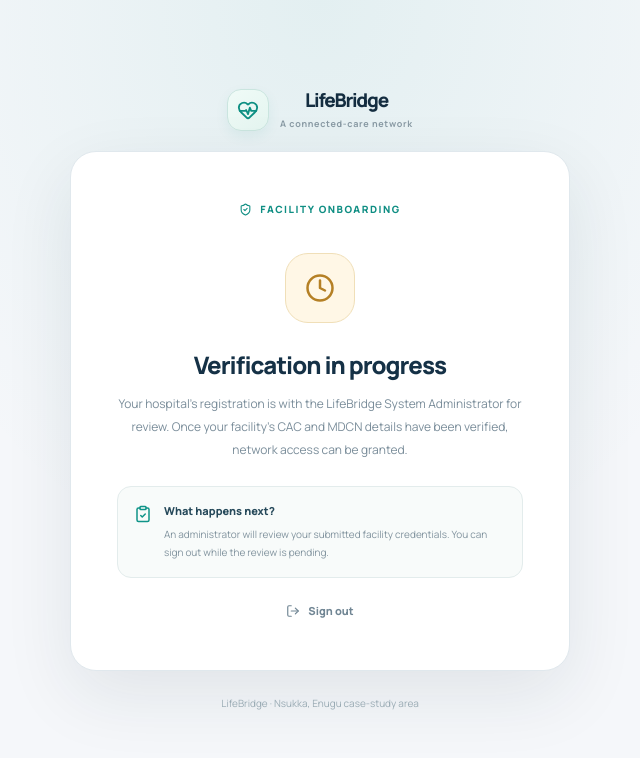
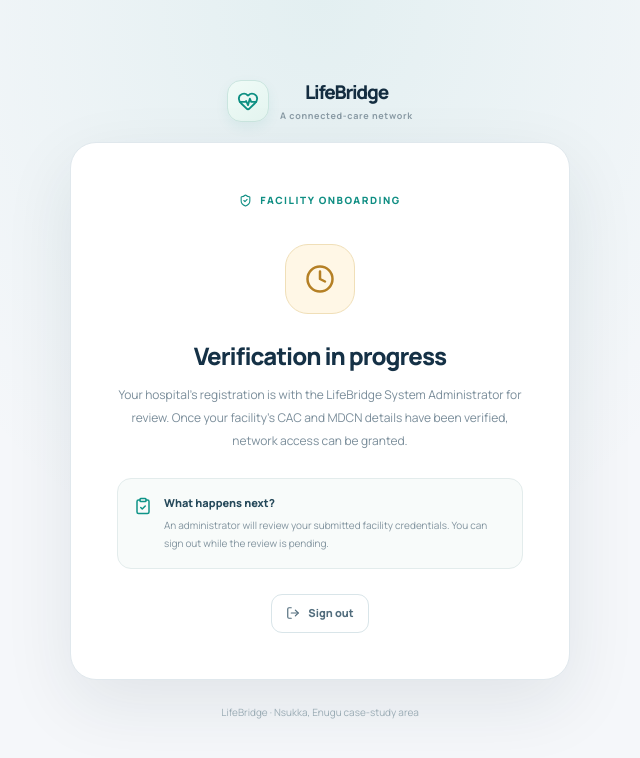
Before and after one commit to Chidesigner/lifebridge, a React (Vite) app in the folder frontend/: page /pending-verification in a window 1280 px wide. Shown: the top 758 px of the page, without its empty margins (320-960 px from the left). Built offline with nearby package versions, Linux system fonts and the light colour scheme; no server answers.

Commit message:
Fix pending-verification sign-out navigation and error feedback

```diff
--- a/frontend/src/pages/PendingVerification.jsx
+++ b/frontend/src/pages/PendingVerification.jsx
@@ -1,9 +1,34 @@
-import { Link } from 'react-router-dom'
+import { useState } from 'react'
+import { Link, useNavigate } from 'react-router-dom'
 import { Clock, HeartPulse, ShieldCheck, LogOut, ClipboardCheck } from 'lucide-react'
 import { useAuth } from '../context/AuthContext'
 
 function PendingVerification() {
   const { logout } = useAuth()
+  const navigate = useNavigate()
+  const [signingOut, setSigningOut] = useState(false)
+  const [logoutError, setLogoutError] = useState('')
+
+  async function handleSignOut() {
+    setSigningOut(true)
+    setLogoutError('')
+
+    try {
+      const error = await logout()
+      if (error) {
+        setLogoutError('We could not sign you out. Please check your connection and try again.')
+        setSigningOut(false)
+        return
+      }
+
+      // This route is public, so signing out does not automatically
+      // redirect away from it. Navigate explicitly after sign-out.
+      navigate('/login', { replace: true })
+    } catch {
+      setLogoutError('We could not sign you out. Please check your connection and try again.')
+      setSigningOut(false)
+    }
+  }
 
   return (
     <div className="error-screen" style={{ background: 'radial-gradient(ellipse at 50% 0%, rgba(15,148,136,.08), transparent 30rem), #f5f7fa' }}>
@@ -26,8 +51,20 @@ function PendingVerification() {
             <div style={{ marginTop: 5, color: '#81939e', fontSize: 10, lineHeight: 1.8 }}>An administrator will review your submitted facility credentials. You can sign out while the review is pending.</div>
           </div>
         </div>
-        <button type="button" onClick={logout} style={{ display: 'inline-flex', alignItems: 'center', gap: 8, marginTop: 25, border: 0, background: 'transparent', color: '#718694', fontSize: 11, fontWeight: 800 }}>
-          <LogOut size={14} /> Sign out
+
+        {logoutError && (
+          <div role="alert" style={{ marginTop: 18, padding: '11px 13px', border: '1px solid #f0caca', borderRadius: 11, background: '#fff0ef', color: '#b63d43', fontSize: 11, lineHeight: 1.6 }}>
+            {logoutError}
+          </div>
+        )}
+
+        <button
+          type="button"
+          onClick={handleSignOut}
+          disabled={signingOut}
+          style={{ display: 'inline-flex', alignItems: 'center', gap: 8, marginTop: 25, padding: '10px 14px', border: '1px solid #d9e5e9', borderRadius: 11, background: '#fff', color: '#526d7d', fontSize: 11, fontWeight: 800, opacity: signingOut ? 0.65 : 1 }}
+        >
+          <LogOut size={14} /> {signingOut ? 'Signing out…' : 'Sign out'}
         </button>
       </div>
       <p style={{ marginTop: 25, color: '#9aabb4', fontSize: 10 }}>LifeBridge · Nsukka, Enugu case-study area</p>
```
